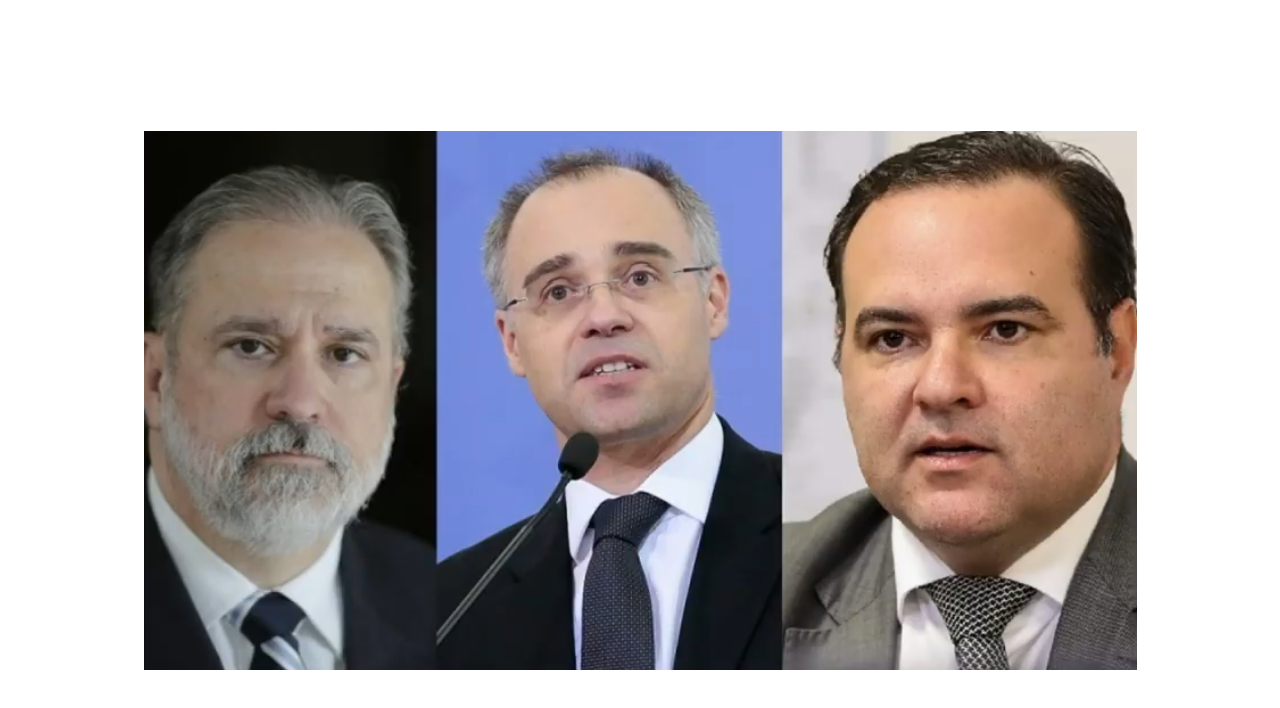
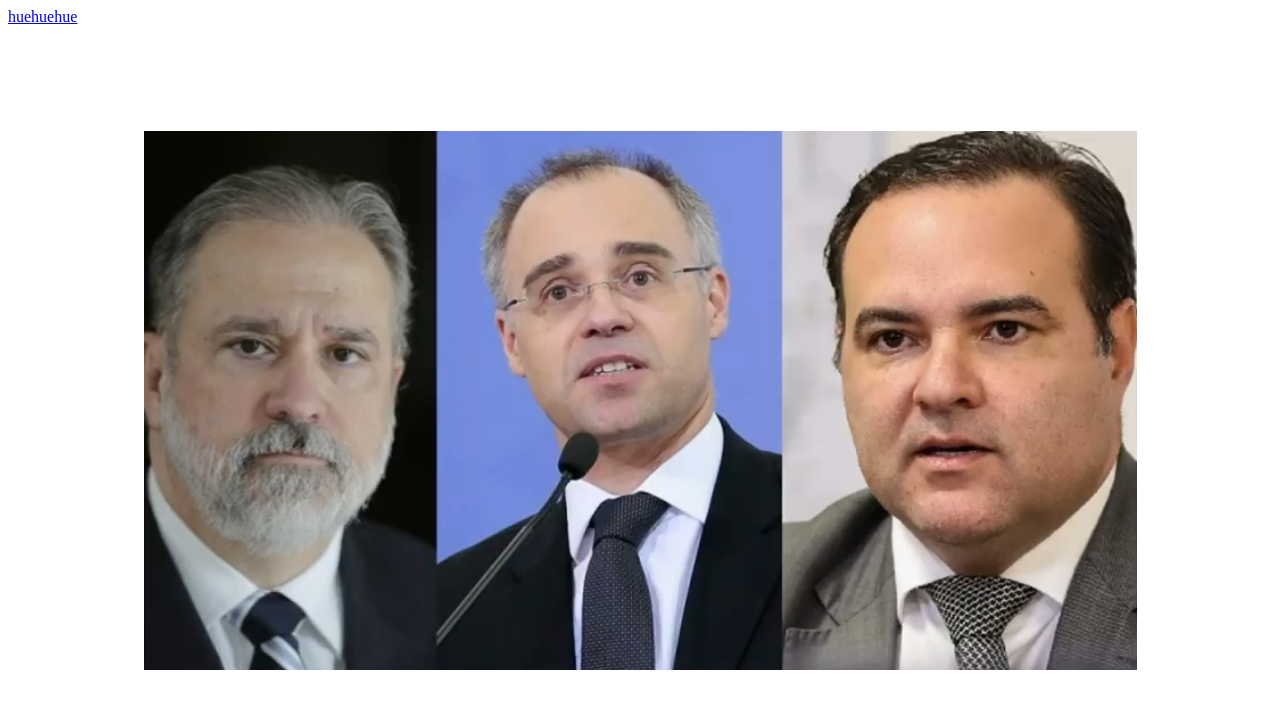
Before and after one commit to terrivelmenteevangelicos/raxflix.github.io, a plain HTML site: page index.html in a window 1280 px wide. Drawn offline with Linux system fonts and the light colour scheme.

Commit message:
Update index.html

```diff
--- a/index.html
+++ b/index.html
@@ -7,5 +7,6 @@
    }
 </style>
 <body>
+   <a href="mailto:rax2012@icloud.com">huehuehue</a>
 </body>
 </html>
```
